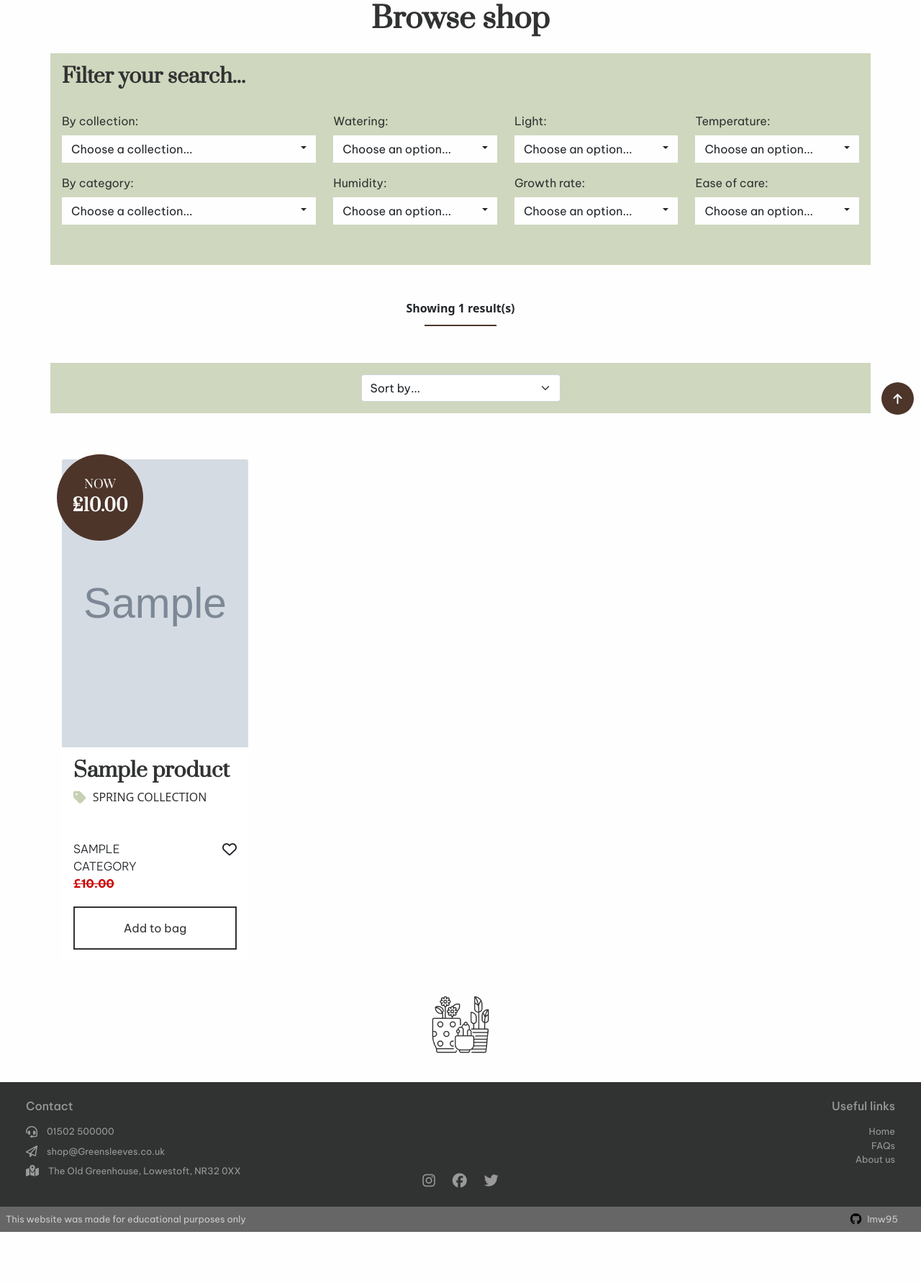
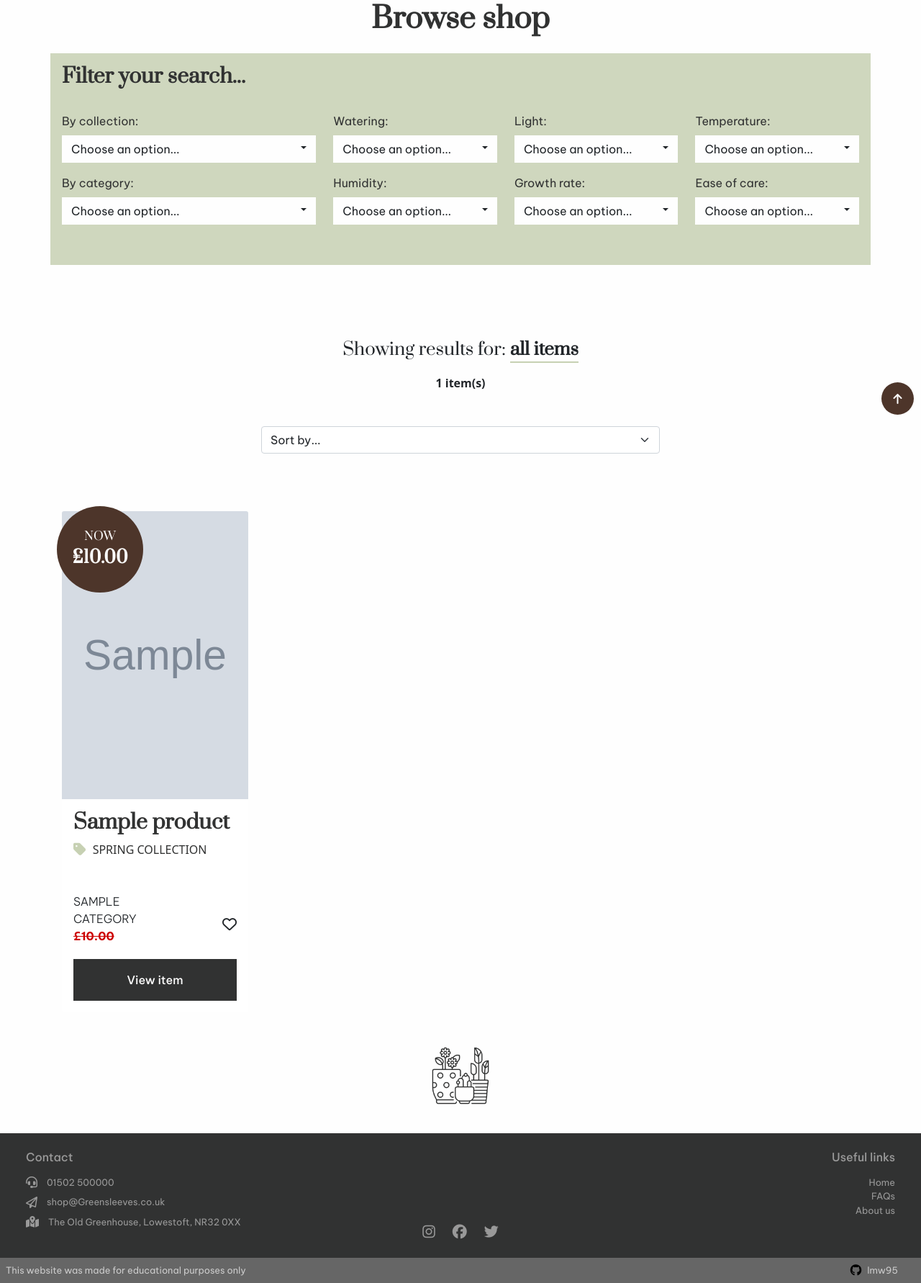
Before and after one commit to lmw95/MS4-greensleeves, a Django app: page /shop/ in a window 1280 px wide. Shown: the part 214-1996 px from the top of the page at 72% size. Before the commit the page ends 1925 px from the top, so only its background shows below. Run offline with Django 3.2, Linux system fonts and the light colour scheme; tables that the repository leaves empty hold one stand-in row (values such as "Sample post"); grey boxes marked "Sample" are stand-in pictures; parts of the project's set-up code (start-up, migrations or seed data) failed here and were passed over; some libraries are stand-ins or nearby versions.

Commit message:
Allow user filter choice to be displayed on shop page

```diff
--- a/bag/templates/bag/bag.html
+++ b/bag/templates/bag/bag.html
@@ -49,7 +49,11 @@
                                     {% endif %}
                                 {% endif %}
                                 <p class="my-2">
+                                    {% if item.product.is_on_sale %}
+                                    £{{ item.product.sale_price }}
+                                    {% else %}
                                     £{{ item.product.price }}
+                                    {% endif %}
                                 </p>
                                 <form method="POST" action="{% url 'update_bag' item.item_id %}" class="form update-quantity">
                                     {% csrf_token %}
--- a/shop/templates/shop/item-page.html
+++ b/shop/templates/shop/item-page.html
@@ -70,12 +70,11 @@
                         <div class="col-12">
                             <div class="d-grid gap-2 item-left-links pb-4 mt-5">
                                 <button type="submit" value="Add to bag" class="py-3 px-2 text-center text-decoration-none fw-bold" target="_self">Add to bag<i class="fas fa-cart-plus float-end fa-lg"></i></button>
-                                <button type="submit" class="py-3 px-2 text-center text-decoration-none fw-bold" target="_self">Add to wishlist<i class="far fa-heart float-end fa-lg align-text-center"></i></button>
+                                <!--<button type="submit" class="py-3 px-2 text-center text-decoration-none fw-bold" target="_self">Add to wishlist<i class="far fa-heart float-end fa-lg align-text-center"></i></button>-->
                             </div>
                         </div>
                         <input type="hidden" name="redirect_url" value="{{ request.path }}">
                     </div>
-
                 </form>
             </div>
         </div>
--- a/shop/templates/shop/shop.html
+++ b/shop/templates/shop/shop.html
@@ -33,7 +33,11 @@
                         <p class="mb-2 bc">By collection:</p>
                         <div class="dropdown collection-dropdown mb-3">
                             <button class="w-100 text-start btn dropdown-toggle rounded-0 collection-toggle" type="button" id="searchFilterCollection" data-bs-toggle="dropdown" aria-expanded="false">
-                              Choose a collection...
+                                {% if not current_seasonal %}
+                                Choose an option...
+                                {% else %}
+                                {{ current_seasonal.0|capfirst }} collection
+                                {% endif %}
                             </button>
                             <ul class="dropdown-menu w-100 rounded-0" aria-labelledby="searchFilterCollection">
                               <li><a class="dropdown-item collection-option" href="{% url 'shop' %}?category=plants">Show all</a></li>
@@ -46,7 +50,11 @@
                         <p class="mb-2 bc">By category:</p>
                         <div class="dropdown collection-dropdown">
                             <button class="w-100 text-start btn dropdown-toggle rounded-0 collection-toggle" type="button" id="searchFilterType" data-bs-toggle="dropdown" aria-expanded="false">
-                              Choose a collection...
+                                {% if not current_categories %}
+                                Choose an option...
+                                {% else %}
+                                {{ current_categories.0|capfirst }}
+                                {% endif %}
                             </button>
                             <ul class="dropdown-menu w-100 rounded-0" aria-labelledby="searchFilterType">
                                 <li><a class="dropdown-item collection-option" href="{% url 'shop' %}">Show all</a></li>
@@ -60,7 +68,11 @@
                             <div class="col-sm-12 col-lg-4 mb-3">
                                 <p class="mb-2 bc">Watering:</p>
                                 <button class="w-100 text-start btn dropdown-toggle rounded-0 collection-toggle" type="button" id="searchFilterWater" data-bs-toggle="dropdown" aria-expanded="false">
+                                    {% if not water_need %}
                                     Choose an option...
+                                    {% else %}
+                                    {{ water_need.0|capfirst }}
+                                    {% endif %}
                                 </button>
                                 <ul class="dropdown-menu rounded-0" aria-labelledby="searchFilterWater">
                                     <li><a class="dropdown-item collection-option" href="{% url 'shop' %}?water_need=always thirsty">Always thirsty</a></li>
@@ -71,7 +83,11 @@
                             <div class="col-sm-12 col-lg-4 mb-3">
                                 <p class="mb-2 bc">Light:</p>
                                 <button class="w-100 text-start btn dropdown-toggle rounded-0 collection-toggle" type="button" id="searchFilterType" data-bs-toggle="dropdown" aria-expanded="false">
+                                    {% if not light_need %}
                                     Choose an option...
+                                    {% else %}
+                                    {{ light_need.0|capfirst }}
+                                    {% endif %}
                                 </button>
                                 <ul class="dropdown-menu rounded-0" aria-labelledby="searchFilterType">
                                     <li><a class="dropdown-item collection-option" href="{% url 'shop' %}?light_need=loves bright light">Loves bright light</a></li>
@@ -82,7 +98,11 @@
                             <div class="col-sm-12 col-lg-4 mb-3">
                                 <p class="mb-2 bc">Temperature:</p>
                                 <button class="w-100 text-start btn dropdown-toggle rounded-0 collection-toggle" type="button" id="searchFilterType" data-bs-toggle="dropdown" aria-expanded="false">
+                                    {% if not temp_need %}
                                     Choose an option...
+                                    {% else %}
+                                    {{ temp_need.0|capfirst }}
+                                    {% endif %}
                                 </button>
                                 <ul class="dropdown-menu rounded-0" aria-labelledby="searchFilterType">
                                     <li><a class="dropdown-item collection-option" href="{% url 'shop' %}?temp_need=keep cool">Keep cool</a></li>
@@ -93,7 +113,11 @@
                             <div class="col-sm-12 col-lg-4 mb-3">
                                 <p class="mb-2 bc">Humidity:</p>
                                 <button class="w-100 text-start btn dropdown-toggle rounded-0 collection-toggle" type="button" id="searchFilterType" data-bs-toggle="dropdown" aria-expanded="false">
+                                    {% if not humidity_need %}
                                     Choose an option...
+                                    {% else %}
+                                    {{ humidity_need.0|capfirst }}
+                                    {% endif %}
                                 </button>
                                 <ul class="dropdown-menu rounded-0" aria-labelledby="searchFilterType">
                                     <li><a class="dropdown-item collection-option" href="{% url 'shop' %}?humidity_need=prefers dry air">Prefers dry air</a></li>
@@ -104,7 +128,11 @@
                             <div class="col-sm-12 col-lg-4 mb-3">
                                 <p class="mb-2 bc">Growth rate:</p>
                                 <button class="w-100 text-start btn dropdown-toggle rounded-0 collection-toggle" type="button" id="searchFilterType" data-bs-toggle="dropdown" aria-expanded="false">
+                                    {% if not growth_need %}
                                     Choose an option...
+                                    {% else %}
+                                    {{ growth_need.0|capfirst }}
+                                    {% endif %}
                                 </button>
                                 <ul class="dropdown-menu rounded-0" aria-labelledby="searchFilterType">
                                     <li><a class="dropdown-item collection-option" href="{% url 'shop' %}?growth_need=fast grower">Fast grower</a></li>
@@ -114,8 +142,12 @@
                             </div>
                             <div class="col-sm-12 col-lg-4 mb-3">
                                 <p class="mb-2 bc">Ease of care:</p>
-                                <button class="w-100 text-start btn dropdown-toggle rounded-0 collection-toggle" type="button" id="searchFilterType" data-bs-toggle="dropdown" aria-expanded="false">
+                                <button class="w-100 text-start btn dropdown-toggle rounded-0 collection-toggle ease-of-care" type="button" id="searchFilterType" data-bs-toggle="dropdown" aria-expanded="false">
+                                    {% if not ease_of_care %}
                                     Choose an option...
+                                    {% else %}
+                                    {{ ease_of_care.0|capfirst }}
+                                    {% endif %}
                                 </button>
                                 <ul class="dropdown-menu rounded-0" aria-labelledby="searchFilterType">
                                     <li><a class="dropdown-item collection-option" href="{% url 'shop' %}?ease_of_care=practically unkillable">Practically unkillable</a></li>
@@ -130,37 +162,50 @@
             </div>
         </div>
     </div>
-    <!--
-    <div class="row mt-5">
+    {% if products %}
+    <div class="row mt-5 pt-5">
         <div class="col">
-            <div class="container">
-                {% if current_categories %}
-                    {% for c in current_categories %}
-                    <p class="results-for fs-2 mr-3">Showing results for:
-                        <span class="fw-bold results-badge p-3 fs-5">{{ c.name }}</span></p>
-                    {% endfor %}
+            <div class="container p-2 display-filter-results text-center">
+                {% if current_seasonal %}
+                <h1 class="fs-4">Showing results for: <span class="fw-bold">{{ current_seasonal.0 }} collection</span></h1>
+                {% elif current_categories %}
+                <h1 class="fs-4">Showing results for: <span class="fw-bold">{{ current_categories.0 }}</span></h1>
+                {% elif water_need %}
+                <h1 class="fs-4">Showing results for: <span class="fw-bold">{{ water_need.0 }}</span></h1>
+                {% elif light_need %}
+                <h1 class="fs-4">Showing results for: <span class="fw-bold">{{ light_need.0 }}</span></h1>
+                {% elif temp_need %}
+                <h1 class="fs-4">Showing results for: <span class="fw-bold">{{ temp_need.0 }}</span></h1>
+                {% elif humidity_need %}
+                <h1 class="fs-4">Showing results for: <span class="fw-bold">{{ humidity_need.0 }}</span></h1>
+                {% elif growth_need %}
+                <h1 class="fs-4">Showing results for: <span class="fw-bold">{{ growth_need.0 }}</span></h1>
+                {% elif ease_of_care %}
+                <h1 class="fs-4">Showing results for: <span class="fw-bold">{{ ease_of_care.0 }}</span></h1>
+                {% elif search_term %}
+                <h1 class="fs-4">Showing results for: <span class="fw-bold">"{{ search_term }}"</span></h1>
                 {% else %}
-                    <p class="results-for fs-2">Showing results for:
-                    <span class="fw-bold results-badge p-3 fs-5">all</span></p>
+                <h1 class="fs-4">Showing results for: <span class="fw-bold">all items</span></h1>
                 {% endif %}
             </div>
         </div>
-    </div>-->
-    <div class="row mt-5">
-        <div class="col d-flex justify-content-center align-items-center results-num">
+    </div>
+    <div class="row mt-1">
+        <div class="col">
+            <div class="container d-flex justify-content-center align-items-center results-num">
                 {% if products %}
-            <p class="fw-bold">Showing {{ products|length }} result(s)</p>
+                <p class="fw-bold">{{ products|length }} item(s)</p>
                 {% else %}
                 <p class="fw-bold">No results found!</p>
+                <hr class="underline mt-5">
                 {% endif %}
-            <hr class="underline mt-5">
             </div>
         </div>
-    {% if products %}
-    <div class="row mt-5">
+    </div>
+    <div class="row mt-3">
         <div class="col">
             <div class="container sort-filter d-flex justify-content-center align-items-center p-3">
-                <select class="form-select w-25" aria-label="Default select example" id="sort-selector">
+                <select class="form-select w-50" aria-label="Default select example" id="sort-selector">
                     <option value="reset" {% if current_sorting == 'None_None' %}selected{% endif %}>Sort by...</option>
                         <option value="price_asc" {% if current_sorting == 'price_asc' %}selected{% endif %}>Price (low to high)</option>
                         <option value="price_desc" {% if current_sorting == 'price_desc' %}selected{% endif %}>Price (high to low)</option>
@@ -217,13 +262,17 @@
                                         <p class="fw-bold">£{{ product.price }}</p>
                                         {% endif %}
                                     </div>
-                                    <div class="col-6 text-end favourite">
+                                    <div class="col-6 d-flex flex-column justify-content-center text-end favourite">
                                         <i class="far fa-heart fa-lg"></i>
                                     </div>
                                 </div>
                                 <div class="row mt-1">
                                     <div class="col add-to-bag">
-                                        <button class="w-100 p-3">Add to bag</button>
+                                        {% if product.is_plant %}
+                                        <a href="{% url 'item_page' product.id %}" class="btn view-item p-3 rounded-0 w-100">View item</a>
+                                        {% else %}
+                                        <a href="{% url 'item_page' product.id %}" class="btn view-item-accessory p-3 rounded-0 w-100">View item</a>
+                                        {% endif %}
                                     </div>
                                 </div>
                             </div>
--- a/shop/views.py
+++ b/shop/views.py
@@ -55,19 +55,18 @@ def shop(request):
             ease_of_care = request.GET['ease_of_care'].split(',')
             products = products.filter(ease_of_care__in=ease_of_care)
 
-        if request.GET:
-            if 'sort' in request.GET:
-                sortkey = request.GET['sort']
-                sort = sortkey
-                if sortkey == 'name':
-                    sortkey = 'lower_name'
-                    products = products.annotate(lower_name=Lower('name'))
+        if 'sort' in request.GET:
+            sortkey = request.GET['sort']
+            sort = sortkey
+            if sortkey == 'name':
+                sortkey = 'lower_name'
+                products = products.annotate(lower_name=Lower('name'))
 
-                if 'direction' in request.GET:
-                    direction = request.GET['direction']
-                    if direction == 'desc':
-                        sortkey = f'-{sortkey}'
-                products = products.order_by(sortkey)
+            if 'direction' in request.GET:
+                direction = request.GET['direction']
+                if direction == 'desc':
+                    sortkey = f'-{sortkey}'
+            products = products.order_by(sortkey)
 
         if 'q' in request.GET:
             query = request.GET['q']
@@ -85,9 +84,11 @@ def shop(request):
                 temp_need__icontains=query) | Q(
                 light_need__icontains=query) | Q(
                 ease_of_care__icontains=query)
+
             products = products.filter(queries)
 
     current_sorting = f'{sort}_{direction}'
+
 
     context = {
         'products': products,
@@ -95,6 +96,12 @@ def shop(request):
         'current_seasonal': seasonal_collection,
         'current_categories': categories,
         'current_sorting': current_sorting,
+        'ease_of_care': ease_of_care,
+        'growth_need': growth_need,
+        'humidity_need': humidity_need,
+        'temp_need': temp_need,
+        'light_need': light_need,
+        'water_need': water_need,
     }
 
     return render(request, 'shop/shop.html', context)
--- a/static/css/_about.css
+++ b/static/css/_about.css
@@ -47,6 +47,10 @@
 
 .about-link button:focus {
     box-shadow: none;
+}
+
+.about-link button:focus:not(:focus-visible) {
+    outline: none;
 }
 
 .link-active {
--- a/static/css/_home.css
+++ b/static/css/_home.css
@@ -76,6 +76,19 @@ hr {
 
 .why-text {
     width: 80%;
+}
+
+.about-us-link {
+    border: var(--black) solid 2px;
+    border-radius: none;
+    transition: all 0.1s ease-in-out;
+    color: var(--black);
+    font-weight: 700;
+}
+
+.about-us-link:hover {
+    background-color: var(--black);
+    color: var(--white);
 }
 
 /*----------------- [Plant for Everyonr] -----------------*/
@@ -179,16 +192,21 @@ hr {
     height: 330px;
 }
 
-.view-item {
-    background-color: transparent;
-    border: 2px solid var(--black);
-    color: var(--black);
+.view-item,
+.view-item-accessory {
+    background-color: var(--black);
+    color: var(--white) !important;
     transition: all 0.1s ease-in-out;
 }
 
 .view-item:hover {
-    background-color: var(--black);
-    color: var(--white);
+    background-color: var(--beige);
+    color: var(--black) !important;
+}
+
+.view-item-accessory:hover {
+    background-color: var(--green);
+    color: var(--black) !important;
 }
 
 /*----------------- [Testimonials] -----------------*/
--- a/static/css/_media-queries.css
+++ b/static/css/_media-queries.css
@@ -136,9 +136,8 @@
 
     .hero-brand {
         z-index: 100;
-        backdrop-filter: blur(20px);
+        background-color: var(--white);
         color: var(--black) !important;
-        border: 2px solid var(--white);
     }
 
     .nav-item {
--- a/static/css/_shop.css
+++ b/static/css/_shop.css
@@ -73,12 +73,24 @@
     color: var(--red) !important;
 }
 
+.display-filter-results h1 {
+    font-family: var(--header);
+}
+
+.display-filter-results h1 span {
+    border-bottom: solid 2px var(--green);
+}
+
 /*----------------- [Search filters] -----------------*/
 
-.search-filters,
+.search-filters {
+    color: var(--black);
+    background-color: var(--green-t);
+    font-family: var(--body-text);
+}
+
 .sort-filter {
     color: var(--black);
-    background-color: var(--green-t);
     font-family: var(--body-text);
 }
 
@@ -209,15 +221,16 @@ button:focus:not(:focus-visible) {
 }
 
 .add-to-bag button {
-    background-color: transparent;
-    border: 2px solid var(--black);
-    color: var(--black);
+    background-color: var(--black);
+    color: var(--white);
+    outline: none;
+    border: none;
     transition: all 0.1s ease-in-out;
 }
 
 .add-to-bag button:hover {
-    background-color: var(--black);
-    color: var(--white);
+    background-color: var(--beige);
+    color: var(--black);
 }
 
 .decrement-qty,
--- a/templates/base.html
+++ b/templates/base.html
@@ -41,7 +41,7 @@
     <header class="container-fluid fixed-top">
         <div id="topnav" class="row navbar-container d-none d-lg-flex">
           <div class="col-12 col-lg-4 my-auto p-3">
-            <form method="GET" action="">
+            <form method="GET" action="{% url 'shop' %}">
               <div class="input-group w-100">
                   <div class="input-group-append">
                       <button class="form-control btn" type="submit">
--- a/templates/includes/mobile-nav.html
+++ b/templates/includes/mobile-nav.html
@@ -14,7 +14,7 @@
                 </div>
             </a>
             <div class="dropdown-menu col-12 col-lg-4 my-auto p-3" aria-labelledby="mobile-search">
-                <form method="GET" action="">
+                <form method="GET" action="{% url 'shop' %}">
                   <div class="input-group w-100">
                       <input class="form-control rounded-0" type="text" name="q" placeholder="Browse shop...">
                       <div class="input-group-append">
--- a/templates/includes/shopping-bag.html
+++ b/templates/includes/shopping-bag.html
@@ -29,7 +29,11 @@
                                 {% endif %}
                             {% endif %}
                             <p class="my-2">
+                                {% if item.product.is_on_sale %}
+                                £{{  item.product.sale_price }}
+                                {% else %}
                                 £{{ item.product.price }}
+                                {% endif %}
                             </p>
                             <p class="mt-0 mb-0">
                                 Qty: {{ item.quantity }}
```
Also changed, not shown: about/templates/includes/statements.html (+4 -4 lines), bag/contexts.py (+18 -7 lines), home/templates/home/index.html (+6 -1 lines). Lines whose indentation alone changed are shown as unchanged.
